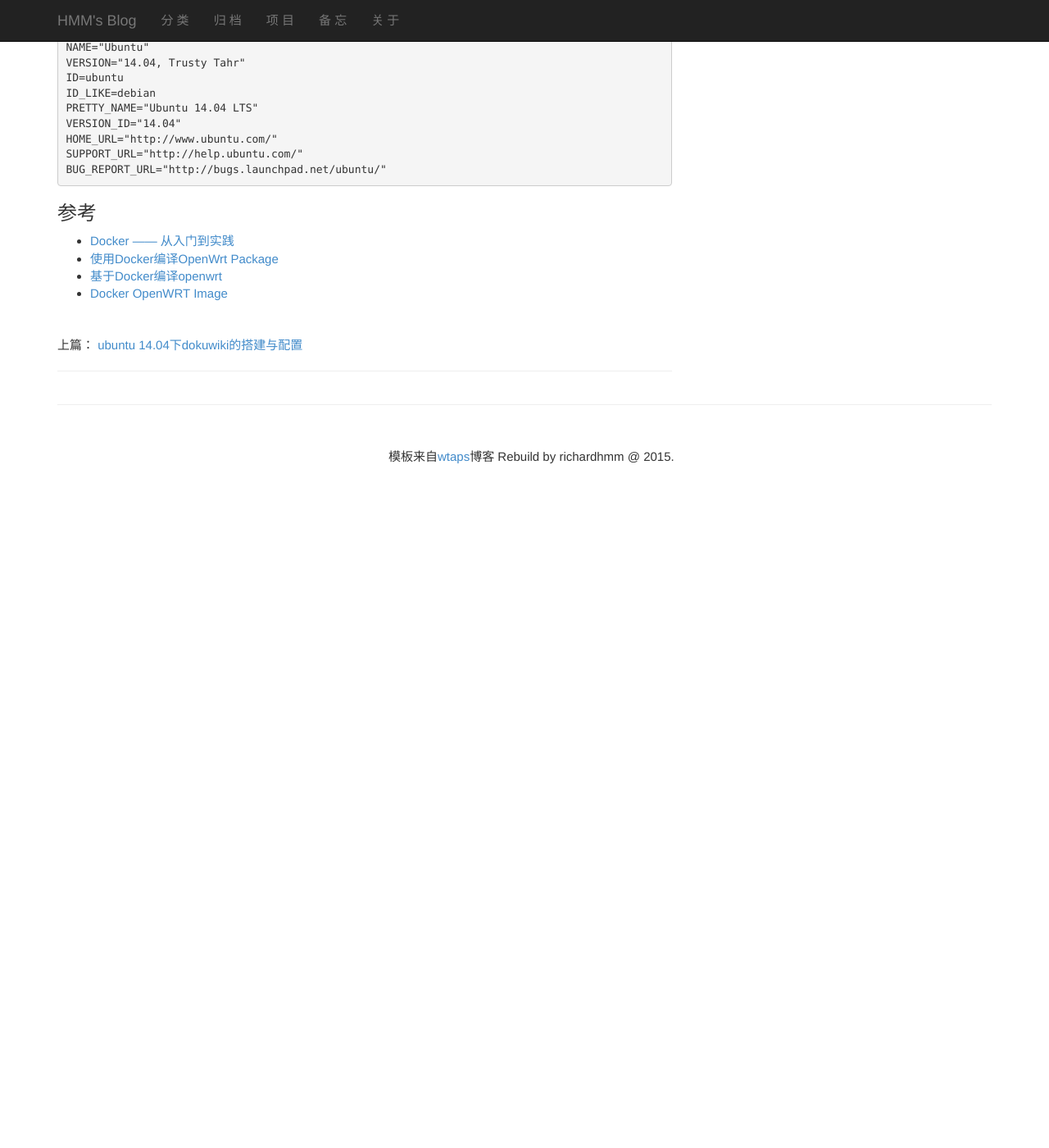
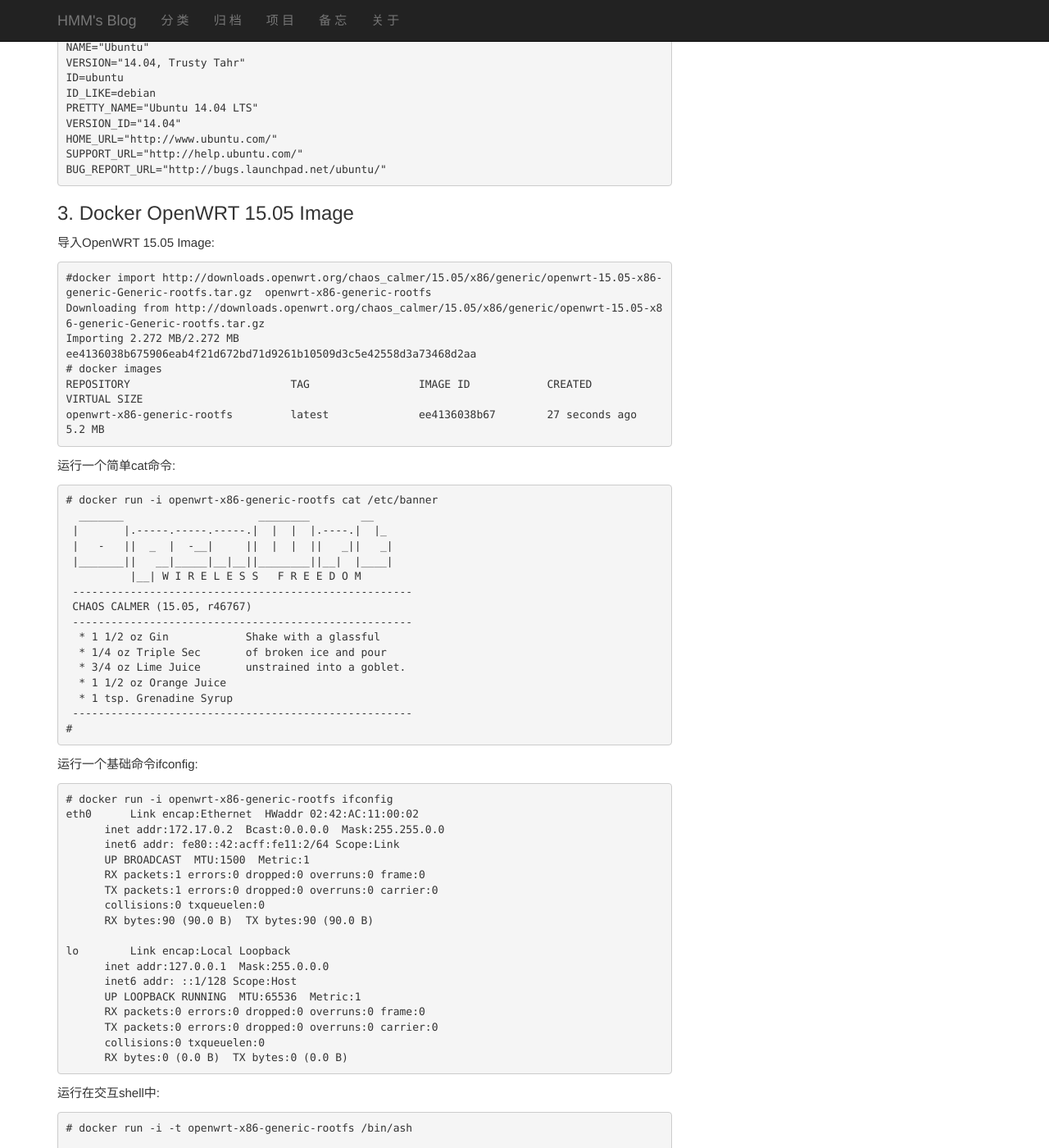
Before and after one commit to richardhmm/blog, a Jekyll site: the page built from _posts/blog/Tech/2016-1-19-docker-practice.md, in a window 1280 px wide and 1400 px high, scrolled down 2604 px. Shown: the whole window at 82% size. Built offline with Jekyll 4.4.1, drawn with Linux system fonts in a browser that asks for light colours; Markdown is read by kramdown in place of the engine named in the settings; comment, search, counter and statistics services are not loaded; before the commit the page ends 3234 px from its top, so only the background shows below that; some of the changed text lies outside the part shown.

Commit message:
docker openwrt 15.05

```diff
--- a/_posts/blog/Tech/2016-1-19-docker-practice.md
+++ b/_posts/blog/Tech/2016-1-19-docker-practice.md
@@ -144,6 +144,88 @@
     SUPPORT_URL="http://help.ubuntu.com/"
     BUG_REPORT_URL="http://bugs.launchpad.net/ubuntu/"
 
+###3. Docker OpenWRT 15.05 Image
+导入OpenWRT 15.05 Image:
+
+    #docker import http://downloads.openwrt.org/chaos_calmer/15.05/x86/generic/openwrt-15.05-x86-generic-Generic-rootfs.tar.gz  openwrt-x86-generic-rootfs
+    Downloading from http://downloads.openwrt.org/chaos_calmer/15.05/x86/generic/openwrt-15.05-x86-generic-Generic-rootfs.tar.gz
+    Importing 2.272 MB/2.272 MB
+    ee4136038b675906eab4f21d672bd71d9261b10509d3c5e42558d3a73468d2aa
+    # docker images
+    REPOSITORY                         TAG                 IMAGE ID            CREATED             VIRTUAL SIZE
+    openwrt-x86-generic-rootfs         latest              ee4136038b67        27 seconds ago      5.2 MB
+
+运行一个简单cat命令:
+
+    # docker run -i openwrt-x86-generic-rootfs cat /etc/banner
+      _______                     ________        __
+     |       |.-----.-----.-----.|  |  |  |.----.|  |_
+     |   -   ||  _  |  -__|     ||  |  |  ||   _||   _|
+     |_______||   __|_____|__|__||________||__|  |____|
+              |__| W I R E L E S S   F R E E D O M
+     -----------------------------------------------------
+     CHAOS CALMER (15.05, r46767)
+     -----------------------------------------------------
+      * 1 1/2 oz Gin            Shake with a glassful
+      * 1/4 oz Triple Sec       of broken ice and pour
+      * 3/4 oz Lime Juice       unstrained into a goblet.
+      * 1 1/2 oz Orange Juice
+      * 1 tsp. Grenadine Syrup
+     -----------------------------------------------------
+    #
+
+运行一个基础命令ifconfig:
+
+    # docker run -i openwrt-x86-generic-rootfs ifconfig
+    eth0      Link encap:Ethernet  HWaddr 02:42:AC:11:00:02
+          inet addr:172.17.0.2  Bcast:0.0.0.0  Mask:255.255.0.0
+          inet6 addr: fe80::42:acff:fe11:2/64 Scope:Link
+          UP BROADCAST  MTU:1500  Metric:1
+          RX packets:1 errors:0 dropped:0 overruns:0 frame:0
+          TX packets:1 errors:0 dropped:0 overruns:0 carrier:0
+          collisions:0 txqueuelen:0
+          RX bytes:90 (90.0 B)  TX bytes:90 (90.0 B)
+
+    lo        Link encap:Local Loopback
+          inet addr:127.0.0.1  Mask:255.0.0.0
+          inet6 addr: ::1/128 Scope:Host
+          UP LOOPBACK RUNNING  MTU:65536  Metric:1
+          RX packets:0 errors:0 dropped:0 overruns:0 frame:0
+          TX packets:0 errors:0 dropped:0 overruns:0 carrier:0
+          collisions:0 txqueuelen:0
+          RX bytes:0 (0.0 B)  TX bytes:0 (0.0 B)
+
+运行在交互shell中:
+
+    # docker run -i -t openwrt-x86-generic-rootfs /bin/ash
+
+
+    BusyBox v1.23.2 (2015-07-25 07:32:21 CEST) built-in shell (ash)
+
+    / # ps
+  PID USER       VSZ STAT COMMAND
+    1 root      1068 S    /bin/ash
+    8 root      1068 R    ps
+    / # ifconfig
+    eth0      Link encap:Ethernet  HWaddr 02:42:AC:11:00:04
+          inet addr:172.17.0.4  Bcast:0.0.0.0  Mask:255.255.0.0
+          inet6 addr: fe80::42:acff:fe11:4/64 Scope:Link
+          UP BROADCAST RUNNING  MTU:1500  Metric:1
+          RX packets:6 errors:0 dropped:0 overruns:0 frame:0
+          TX packets:6 errors:0 dropped:0 overruns:0 carrier:0
+          collisions:0 txqueuelen:0
+          RX bytes:508 (508.0 B)  TX bytes:508 (508.0 B)
+
+    lo        Link encap:Local Loopback
+          inet addr:127.0.0.1  Mask:255.0.0.0
+          inet6 addr: ::1/128 Scope:Host
+          UP LOOPBACK RUNNING  MTU:65536  Metric:1
+          RX packets:0 errors:0 dropped:0 overruns:0 frame:0
+          TX packets:0 errors:0 dropped:0 overruns:0 carrier:0
+          collisions:0 txqueuelen:0
+          RX bytes:0 (0.0 B)  TX bytes:0 (0.0 B)
+
+    / #
 
 ###参考
 * <a href="http://dockerpool.com/static/books/docker_practice/">Docker —— 从入门到实践</a>
```
